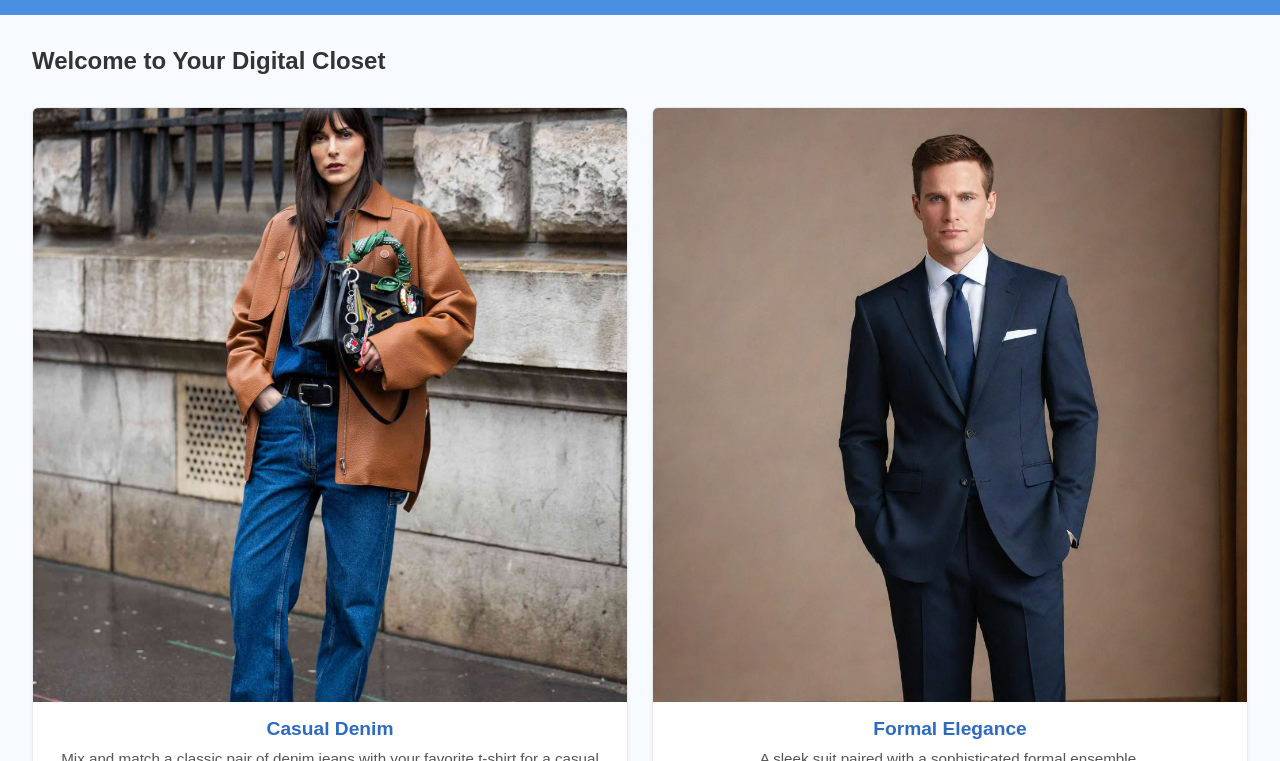
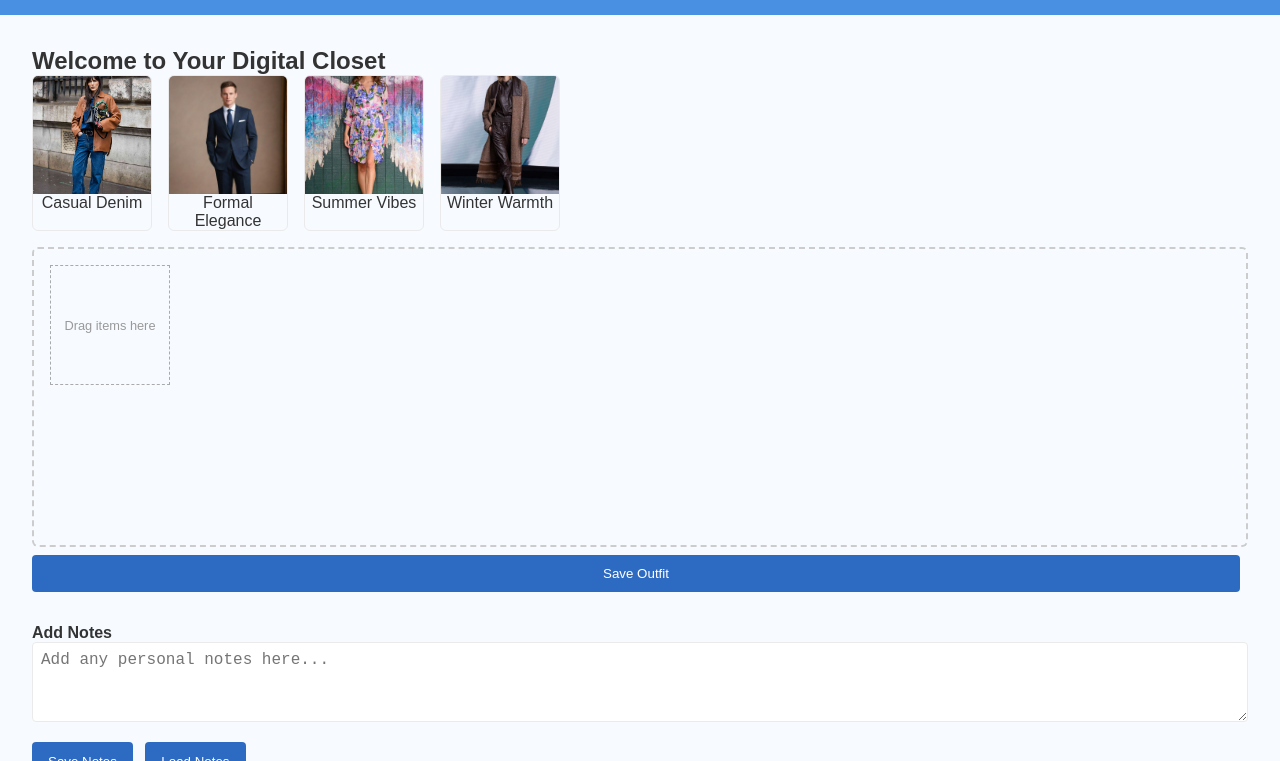
Before and after one commit to yogeshpai96/my-fashion-site, a plain HTML site: page outfit.html in a window 1280 px wide. Shown: the part 39-800 px from the top of the page. Drawn offline with Linux system fonts and the light colour scheme.

Commit message:
Update outfit.html

```diff
--- a/outfit.html
+++ b/outfit.html
@@ -6,7 +6,7 @@
   <title>YourStyleWardrobe | Digital Closet</title>
   <link rel="stylesheet" href="style.css"/>
   <style>
-    /* Square Image Hack */
+    /* Square Image Hack for items */
     .image-container {
       position: relative;
       width: 100%;
@@ -15,11 +15,46 @@
     }
     .image-container img {
       position: absolute;
-      top: 0;
-      left: 0;
+      top: 0; left: 0;
+      width: 100%; height: 100%;
+      object-fit: cover;
+    }
+
+    /* Drag & Drop styling */
+    .drag-items {
+      display: flex;
+      gap: 1rem;
+      flex-wrap: wrap;
+    }
+    .drag-item {
+      width: 120px;
+      cursor: grab;
+      border: 1px solid #eaeaea;
+      border-radius: 6px;
+      overflow: hidden;
+      text-align: center;
+      user-select: none;
+    }
+    .drag-canvas {
+      margin-top: 1rem;
       width: 100%;
-      height: 100%;
-      object-fit: cover;
+      min-height: 300px;
+      border: 2px dashed #ccc;
+      border-radius: 6px;
+      display: flex;
+      flex-wrap: wrap;
+      gap: 1rem;
+      padding: 1rem;
+    }
+    .drag-placeholder {
+      width: 120px;
+      height: 120px;
+      border: 1px dashed #aaa;
+      display: flex;
+      align-items: center;
+      justify-content: center;
+      color: #999;
+      font-size: 0.8rem;
     }
   </style>
 </head>
@@ -39,51 +74,56 @@
   <div class="main-container" style="flex-direction: column; margin: 2rem;">
     <h2>Welcome to Your Digital Closet</h2>
 
-    <div class="outfit-tiles">
-      <!-- Outfit Tile 1: Casual Denim -->
-      <div class="outfit-tile">
+    <!-- Drag & Drop Items (Feature #6) -->
+    <div class="drag-items">
+      <!-- Drag Item 1 -->
+      <div class="drag-item" draggable="true">
         <div class="image-container">
-          <img src="casual-denim.jpg" alt="Casual denim outfit with jeans and T-shirt" />
+          <img src="casual-denim.jpg" alt="Casual denim outfit" />
         </div>
-        <h3>Casual Denim</h3>
-        <p>Mix and match a classic pair of denim jeans with your favorite t-shirt for a casual look.</p>
+        <p>Casual Denim</p>
       </div>
-      <!-- Outfit Tile 2: Formal Elegance -->
-      <div class="outfit-tile">
+      <!-- Drag Item 2 -->
+      <div class="drag-item" draggable="true">
         <div class="image-container">
-          <img src="formal-elegance.jpg" alt="Formal suit and tie ensemble" />
+          <img src="formal-elegance.jpg" alt="Formal elegance outfit" />
         </div>
-        <h3>Formal Elegance</h3>
-        <p>A sleek suit paired with a sophisticated formal ensemble.</p>
+        <p>Formal Elegance</p>
       </div>
-      <!-- Outfit Tile 3: Summer Vibes -->
-      <div class="outfit-tile">
+      <!-- Drag Item 3 -->
+      <div class="drag-item" draggable="true">
         <div class="image-container">
-          <img src="summer-vibes.jpg" alt="Summer vibes with a floral dress" />
+          <img src="summer-vibes.jpg" alt="Summer vibes outfit" />
         </div>
-        <h3>Summer Vibes</h3>
-        <p>Bright floral dress and sandals for a breezy, chic look.</p>
+        <p>Summer Vibes</p>
       </div>
-      <!-- Outfit Tile 4: Winter Warmth -->
-      <div class="outfit-tile">
+      <!-- Drag Item 4 -->
+      <div class="drag-item" draggable="true">
         <div class="image-container">
-          <img src="winter-warmth.jpg" alt="Winter outfit with coat and scarf" />
+          <img src="winter-warmth.jpg" alt="Winter warmth outfit" />
         </div>
-        <h3>Winter Warmth</h3>
-        <p>Stay cozy with a matching scarf and coat for the colder months.</p>
+        <p>Winter Warmth</p>
       </div>
     </div>
 
-    <button class="btn">Save Outfit</button>
-
-    <!-- Notes Section -->
-    <div class="note-section">
-      <h4>Add Notes</h4>
-      <textarea placeholder="Add any personal notes here..."></textarea>
+    <div class="drag-canvas" id="dragCanvas">
+      <div class="drag-placeholder">Drag items here</div>
     </div>
 
-    <!-- Styling Tips -->
-    <div class="styling-tips">
+    <button class="btn" id="saveOutfitBtn">Save Outfit</button>
+
+    <!-- Notes Section (Feature #2: Local Storage) -->
+    <div class="note-section" style="margin-top: 2rem;">
+      <h4>Add Notes</h4>
+      <textarea id="notesInput" placeholder="Add any personal notes here..." style="width:100%; min-height:80px;"></textarea>
+      <div style="margin-top: 0.5rem;">
+        <button class="btn" id="saveNotesBtn">Save Notes</button>
+        <button class="btn" id="loadNotesBtn">Load Notes</button>
+      </div>
+    </div>
+
+    <!-- Styling Tips (unchanged) -->
+    <div class="styling-tips" style="margin-top: 2rem;">
       <h4>Styling Tips</h4>
       <ul>
         <li>Layer your pieces to add more dynamic looks.</li>
@@ -93,7 +133,7 @@
     </div>
   </div>
 
-  <!-- Footer -->
+  <!-- Footer (unchanged) -->
   <footer>
     <div class="footer-container">
       <div class="footer-column">
@@ -118,5 +158,57 @@
     </div>
   </footer>
 
+  <script>
+    // Feature #6: Basic Drag-and-Drop
+    const dragItems = document.querySelectorAll('.drag-item');
+    const dragCanvas = document.getElementById('dragCanvas');
+
+    let draggedItem = null;
+
+    dragItems.forEach(item => {
+      item.addEventListener('dragstart', e => {
+        draggedItem = item;
+        e.dataTransfer.effectAllowed = 'move';
+      });
+      item.addEventListener('dragend', () => {
+        draggedItem = null;
+      });
+    });
+
+    dragCanvas.addEventListener('dragover', e => {
+      e.preventDefault();
+    });
+    dragCanvas.addEventListener('drop', () => {
+      if (draggedItem) {
+        dragCanvas.appendChild(draggedItem);
+      }
+    });
+
+    // "Save Outfit" button (simple placeholder)
+    const saveOutfitBtn = document.getElementById('saveOutfitBtn');
+    saveOutfitBtn.addEventListener('click', () => {
+      alert('Outfit saved (this is a placeholder—no backend yet).');
+    });
+
+    // Feature #2: Local Storage for Notes
+    const notesInput = document.getElementById('notesInput');
+    const saveNotesBtn = document.getElementById('saveNotesBtn');
+    const loadNotesBtn = document.getElementById('loadNotesBtn');
+
+    saveNotesBtn.addEventListener('click', () => {
+      localStorage.setItem('digitalClosetNotes', notesInput.value);
+      alert('Notes saved locally!');
+    });
+
+    loadNotesBtn.addEventListener('click', () => {
+      const savedNotes = localStorage.getItem('digitalClosetNotes');
+      if (savedNotes) {
+        notesInput.value = savedNotes;
+        alert('Notes loaded from local storage.');
+      } else {
+        alert('No saved notes found.');
+      }
+    });
+  </script>
 </body>
 </html>
```
